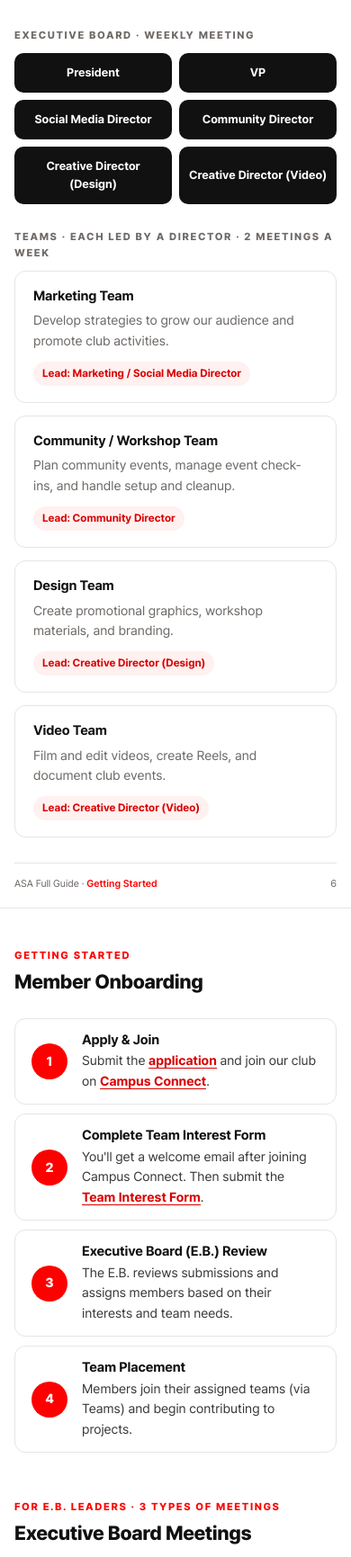
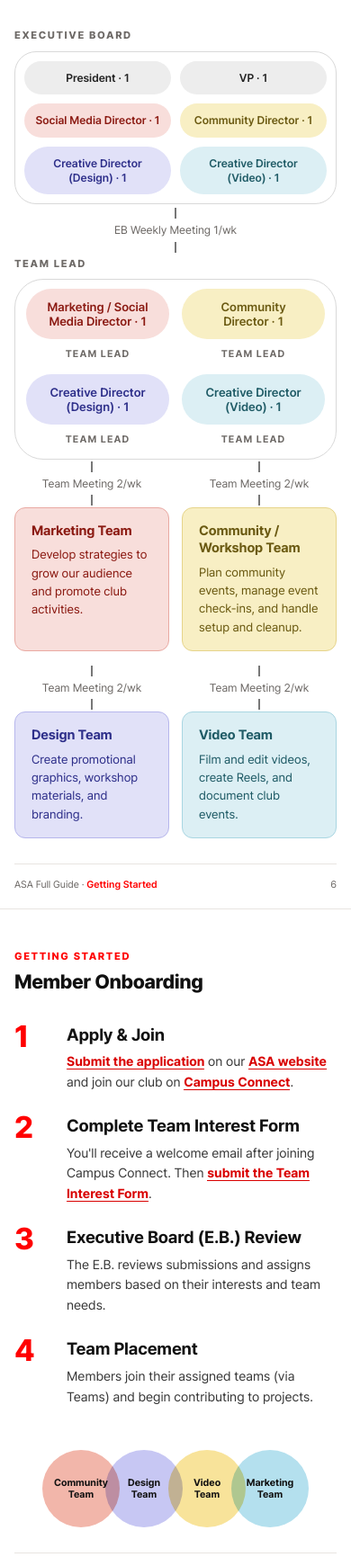
Before and after one commit to berrybeesy/asa-guide, a plain HTML site: page index.html in a window 390 px wide. Shown: the part 3508-5239 px from the top of the page at 90% size. Drawn offline with Linux system fonts and the light colour scheme.

Commit message:
Redesign Getting Started pages to match the print guide
Team Organization chart, Member Onboarding with team circles, and
Executive Board Meetings diagram now follow the PDF slides.

Co-Authored-By: Claude Opus 5.5 <noreply@anthropic.com>
Claude-Session: https://claude.ai/code/session_01T6myWQam8zfCuGHz3Gpong

```diff
--- a/index.html
+++ b/index.html
@@ -205,8 +205,65 @@
 
   [hidden]{display:none!important}
 
+
+  /* org chart (Getting Started) */
+  .op{display:flex;align-items:center;justify-content:center;text-align:center;border-radius:999px;padding:12px 18px;font-size:13.5px;font-weight:600;line-height:1.25}
+  .op-grey{background:#EDEDED;color:#222}
+  .op-pink{background:#F8DEDB;color:#8B1A12}
+  .op-yellow{background:#F8EFC4;color:#6B5A12}
+  .op-purple{background:#E1E1F8;color:#2E2F8A}
+  .op-blue{background:#DCEFF4;color:#1F5B66}
+  .org-eb{display:flex;gap:10px;padding:10px;border:1.5px solid #D9D9D9;border-radius:999px}
+  .org-eb .op{flex:1 1 auto;padding:11px 12px;font-size:12.5px}
+  .org-link{display:flex;flex-direction:column;align-items:center;font-size:12.5px;color:var(--muted);gap:3px;margin:4px 0}
+  .org-link i{width:1.5px;height:12px;background:#777}
+  .org-leads{display:grid;grid-template-columns:repeat(4,minmax(0,1fr));gap:14px;padding:10px 12px 12px;border:1.5px solid #D9D9D9;border-radius:32px}
+  .org-leads>div{display:flex;flex-direction:column;align-items:center;gap:8px}
+  .org-leads .op{width:100%;height:56px}
+  .org-leads small{font-size:11px;font-weight:700;letter-spacing:.1em;text-transform:uppercase;color:var(--muted)}
+  .org-teams{display:grid;grid-template-columns:repeat(4,minmax(0,1fr));gap:14px}
+  .org-teams>div{display:flex;flex-direction:column}
+  .org-teams .team{flex:1}
+  .org-link.sm{margin:2px 0}
+  .team{border-radius:12px;padding:16px 18px;border:1.5px solid}
+  .team h4{margin:0 0 6px}
+  .team p{margin:0;font-size:13.5px;line-height:1.5}
+  .t-pink{background:#F8DEDB;border-color:#E9A9A2;color:#8B1A12}
+  .t-yellow{background:#F8EFC4;border-color:#E6D48A;color:#6B5A12}
+  .t-purple{background:#E1E1F8;border-color:#B6B6EC;color:#2E2F8A}
+  .t-blue{background:#DCEFF4;border-color:#A9D6E2;color:#1F5B66}
+  .page .label{margin-bottom:8px}
+
+  /* member onboarding */
+  .onb{display:grid;grid-template-columns:minmax(0,1fr) minmax(0,1fr);gap:48px;align-items:center}
+  .bignum{counter-reset:b;list-style:none;margin:0;padding:0;display:grid;gap:26px}
+  .bignum li{counter-increment:b;position:relative;padding-left:58px}
+  .bignum li::before{content:counter(b);position:absolute;left:0;top:-4px;font-size:34px;font-weight:800;color:var(--red);line-height:1}
+  .bignum h4{font-size:19px;margin-bottom:6px}
+  .bignum p{margin:0;color:var(--ink-2)}
+  .venn{display:flex;justify-content:center}
+  .venn .c{width:128px;height:128px;border-radius:50%;display:grid;place-items:center;text-align:center;font-weight:700;font-size:14px;line-height:1.2;color:#111;mix-blend-mode:multiply;flex:none}
+  .venn .c + .c{margin-left:-24px}
+  .venn .c1{background:#F2B6AA}.venn .c2{background:#C7C7F3}.venn .c3{background:#F8E39A}.venn .c4{background:#B4E0EE}
+
+  /* executive board meetings */
+  .ebm{display:grid;grid-template-columns:270px 160px minmax(0,1fr);gap:0 24px;align-items:center}
+  .ebm-who{margin:0;font-size:22px;font-weight:700;line-height:1.3}
+  .ebm-who span{color:var(--muted)}
+  .ebm-who b{color:var(--red)}
+  .ebm-lines{width:160px;height:420px;display:block}
+  .ebm-list{list-style:none;margin:0;padding:0;height:420px;display:grid;grid-template-rows:1fr 1fr 1fr}
+  .ebm-list li{display:flex;flex-direction:column}
+  .ebm-list li:nth-child(1){justify-content:flex-start;padding-top:6px}
+  .ebm-list li:nth-child(2){justify-content:center;transform:translateY(14px)}
+  .ebm-list li:nth-child(3){justify-content:flex-end;padding-bottom:0}
+  .ebm-list h4{font-size:20px;margin:0 0 6px}
+  .ebm-list h4 b{color:var(--red)}
+  .ebm-list p{margin:0;color:var(--muted);max-width:60ch}
+
   /* ---------- Medium screens ---------- */
   @media (max-width:1180px){
+    .org-eb{flex-wrap:wrap;border-radius:28px}
     .g4{grid-template-columns:repeat(2,minmax(0,1fr))}
     .pills{grid-template-columns:repeat(3,minmax(0,1fr))}
     .link-grid{grid-template-columns:repeat(3,minmax(0,1fr))}
@@ -238,6 +295,17 @@
     .opener{padding-top:56px}
     .opener .page-body{padding-bottom:48px}
     .pager{display:none}
+    .org-eb{flex-wrap:wrap;border-radius:24px}
+    .org-eb .op{flex:1 1 40%}
+    .org-leads,.org-teams{grid-template-columns:1fr 1fr}
+    .onb{grid-template-columns:1fr}
+    .venn .c{width:86px;height:86px;font-size:11px}
+    .venn .c + .c{margin-left:-16px}
+    .ebm{grid-template-columns:1fr}
+    .ebm-lines{display:none}
+    .ebm-who{margin-bottom:20px}
+    .ebm-list{height:auto;gap:20px;grid-template-rows:none}
+    .ebm-list li:nth-child(n){transform:none;padding:0}
     .g2,.g3,.g4{grid-template-columns:1fr}
     .pills{grid-template-columns:repeat(2,minmax(0,1fr))}
     .contents button{grid-template-columns:48px 1fr;row-gap:2px}
@@ -375,40 +443,62 @@
       <article class="page" data-ch="1">
         <div class="page-body">
           <div class="head"><span class="kicker">Getting Started</span><h3>Team Organization</h3></div>
-          <p class="label">Executive Board · weekly meeting</p>
-          <div class="pills">
-            <div class="pill">President</div><div class="pill">VP</div><div class="pill">Social Media Director</div><div class="pill">Community Director</div><div class="pill">Creative Director (Design)</div><div class="pill">Creative Director (Video)</div>
+          <p class="label">Executive Board</p>
+          <div class="org-eb">
+            <span class="op op-grey">President&nbsp;·&nbsp;1</span>
+            <span class="op op-grey">VP&nbsp;·&nbsp;1</span>
+            <span class="op op-pink">Social Media Director&nbsp;·&nbsp;1</span>
+            <span class="op op-yellow">Community Director&nbsp;·&nbsp;1</span>
+            <span class="op op-purple">Creative Director (Design)&nbsp;·&nbsp;1</span>
+            <span class="op op-blue">Creative Director (Video)&nbsp;·&nbsp;1</span>
           </div>
-          <p class="label" style="margin-top:28px">Teams · each led by a director · 2 meetings a week</p>
-          <div class="grid g4">
-            <div class="card"><h4>Marketing Team</h4><p class="muted">Develop strategies to grow our audience and promote club activities.</p><span class="meet">Lead: Marketing / Social Media Director</span></div>
-            <div class="card"><h4>Community / Workshop Team</h4><p class="muted">Plan community events, manage event check-ins, and handle setup and cleanup.</p><span class="meet">Lead: Community Director</span></div>
-            <div class="card"><h4>Design Team</h4><p class="muted">Create promotional graphics, workshop materials, and branding.</p><span class="meet">Lead: Creative Director (Design)</span></div>
-            <div class="card"><h4>Video Team</h4><p class="muted">Film and edit videos, create Reels, and document club events.</p><span class="meet">Lead: Creative Director (Video)</span></div>
+          <div class="org-link"><i></i><span>EB Weekly Meeting 1/wk</span><i></i></div>
+          <p class="label">Team Lead</p>
+          <div class="org-leads">
+            <div><span class="op op-pink">Marketing / Social Media Director&nbsp;·&nbsp;1</span><small>Team Lead</small></div>
+            <div><span class="op op-yellow">Community Director&nbsp;·&nbsp;1</span><small>Team Lead</small></div>
+            <div><span class="op op-purple">Creative Director (Design)&nbsp;·&nbsp;1</span><small>Team Lead</small></div>
+            <div><span class="op op-blue">Creative Director (Video)&nbsp;·&nbsp;1</span><small>Team Lead</small></div>
+          </div>
+          <div class="org-teams">
+            <div><div class="org-link sm"><i></i><span>Team Meeting 2/wk</span><i></i></div><div class="team t-pink"><h4>Marketing Team</h4><p>Develop strategies to grow our audience and promote club activities.</p></div></div>
+            <div><div class="org-link sm"><i></i><span>Team Meeting 2/wk</span><i></i></div><div class="team t-yellow"><h4>Community / Workshop Team</h4><p>Plan community events, manage event check-ins, and handle setup and cleanup.</p></div></div>
+            <div><div class="org-link sm"><i></i><span>Team Meeting 2/wk</span><i></i></div><div class="team t-purple"><h4>Design Team</h4><p>Create promotional graphics, workshop materials, and branding.</p></div></div>
+            <div><div class="org-link sm"><i></i><span>Team Meeting 2/wk</span><i></i></div><div class="team t-blue"><h4>Video Team</h4><p>Film and edit videos, create Reels, and document club events.</p></div></div>
           </div>
         </div>
       </article>
 
       <article class="page" data-ch="1">
         <div class="page-body">
-          <div class="grid g2" style="gap:48px">
-            <div>
-              <div class="head"><span class="kicker">Getting Started</span><h3>Member Onboarding</h3></div>
-              <ol class="steps">
-                <li><div><h4>Apply &amp; Join</h4><p>Submit the <a class="link" data-link="apply" target="_blank" rel="noopener">application</a> and join our club on <a class="link" data-link="campusConnect" target="_blank" rel="noopener">Campus Connect</a>.</p></div></li>
-                <li><div><h4>Complete Team Interest Form</h4><p>You'll get a welcome email after joining Campus Connect. Then submit the <a class="link" data-link="teamForm" target="_blank" rel="noopener">Team Interest Form</a>.</p></div></li>
-                <li><div><h4>Executive Board (E.B.) Review</h4><p>The E.B. reviews submissions and assigns members based on their interests and team needs.</p></div></li>
-                <li><div><h4>Team Placement</h4><p>Members join their assigned teams (via Teams) and begin contributing to projects.</p></div></li>
-              </ol>
+          <div class="head"><span class="kicker">Getting Started</span><h3>Member Onboarding</h3></div>
+          <div class="onb">
+            <ol class="bignum">
+              <li><h4>Apply &amp; Join</h4><p><a class="link" data-link="apply" target="_blank" rel="noopener">Submit the application</a> on our <a class="link" data-link="website" target="_blank" rel="noopener">ASA website</a> and join our club on <a class="link" data-link="campusConnect" target="_blank" rel="noopener">Campus Connect</a>.</p></li>
+              <li><h4>Complete Team Interest Form</h4><p>You'll receive a welcome email after joining Campus Connect. Then <a class="link" data-link="teamForm" target="_blank" rel="noopener">submit the Team Interest Form</a>.</p></li>
+              <li><h4>Executive Board (E.B.) Review</h4><p>The E.B. reviews submissions and assigns members based on their interests and team needs.</p></li>
+              <li><h4>Team Placement</h4><p>Members join their assigned teams (via Teams) and begin contributing to projects.</p></li>
+            </ol>
+            <div class="venn" aria-label="Four teams: Community, Design, Video, Marketing">
+              <span class="c c1">Community<br>Team</span><span class="c c2">Design<br>Team</span><span class="c c3">Video<br>Team</span><span class="c c4">Marketing<br>Team</span>
             </div>
-            <div>
-              <div class="head"><span class="kicker">For E.B. leaders · 3 types of meetings</span><h3>Executive Board Meetings</h3></div>
-              <ol class="steps">
-                <li><div><h4>Executive Board Meeting</h4><p>Share updates from your team and discuss any challenges, new ideas, or next steps.</p></div></li>
-                <li><div><h4>Biweekly Meeting (the team you lead)</h4><p>Meet with your team members, assign tasks, and check on their progress.</p></div></li>
-                <li><div><h4>Monthly Meeting</h4><p>The club-wide monthly meetup.</p></div></li>
-              </ol>
-            </div>
+          </div>
+        </div>
+      </article>
+
+      <article class="page" data-ch="1">
+        <div class="page-body">
+          <div class="head"><span class="kicker">Getting Started</span><h3>Executive Board Meetings</h3></div>
+          <div class="ebm">
+            <p class="ebm-who">Executive Board Leader<br><span>(<b>3</b> types of meetings)</span></p>
+            <svg class="ebm-lines" viewBox="0 0 160 420" preserveAspectRatio="none" aria-hidden="true">
+              <path d="M2 210 L158 22 M2 210 L158 210 M2 210 L158 398" fill="none" stroke="#111" stroke-width="2" vector-effect="non-scaling-stroke"/>
+            </svg>
+            <ol class="ebm-list">
+              <li><h4><b>1.</b> Executive Board Meeting</h4><p>Share updates from your team and discuss any challenges, new ideas, or next steps.</p></li>
+              <li><h4><b>2.</b> Biweekly Meeting (the team you lead)</h4><p>Meet with your team members, assign tasks, and check on their progress.</p></li>
+              <li><h4><b>3.</b> Monthly Meeting</h4><p>The club-wide monthly meetup.</p></li>
+            </ol>
           </div>
         </div>
       </article>
```
